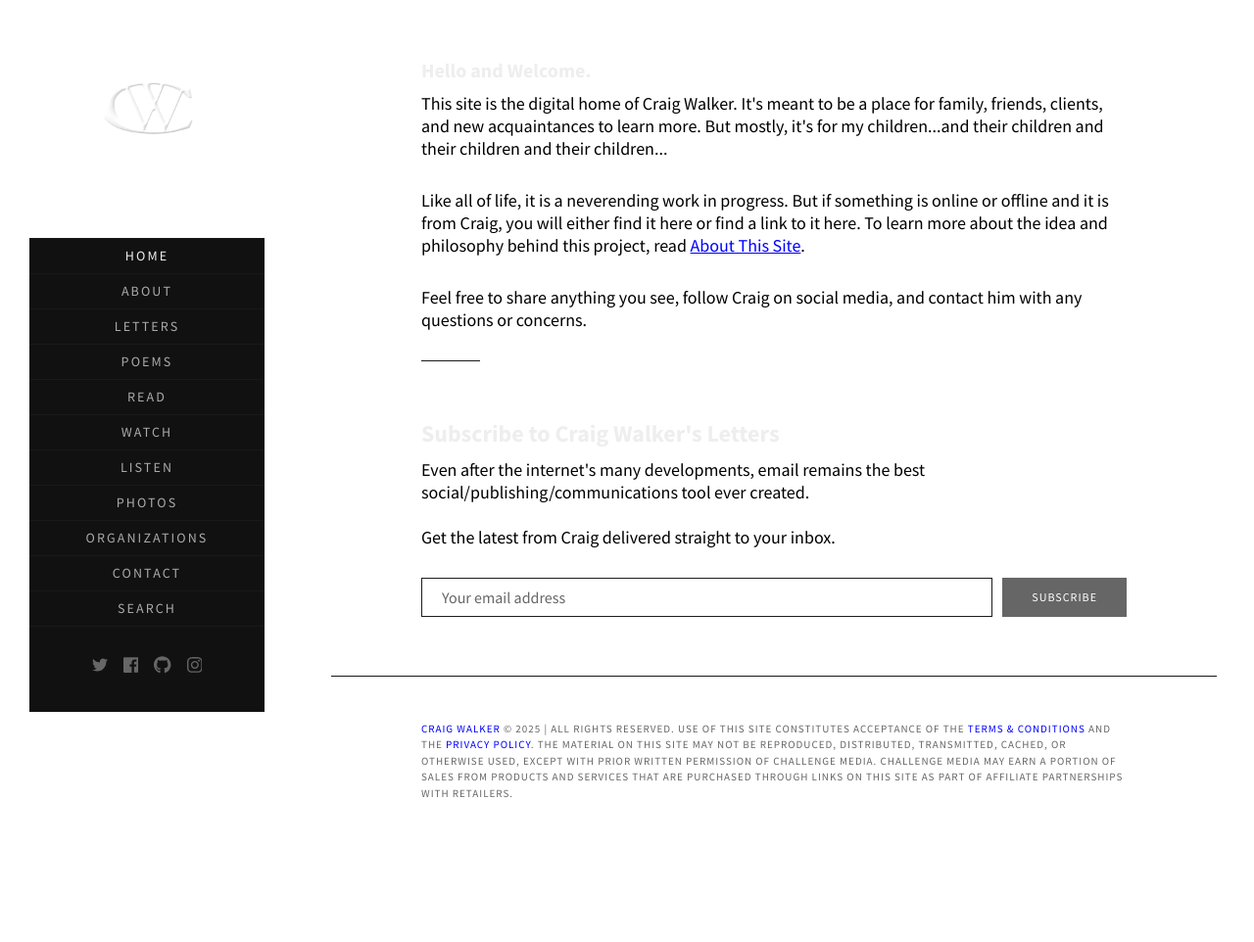
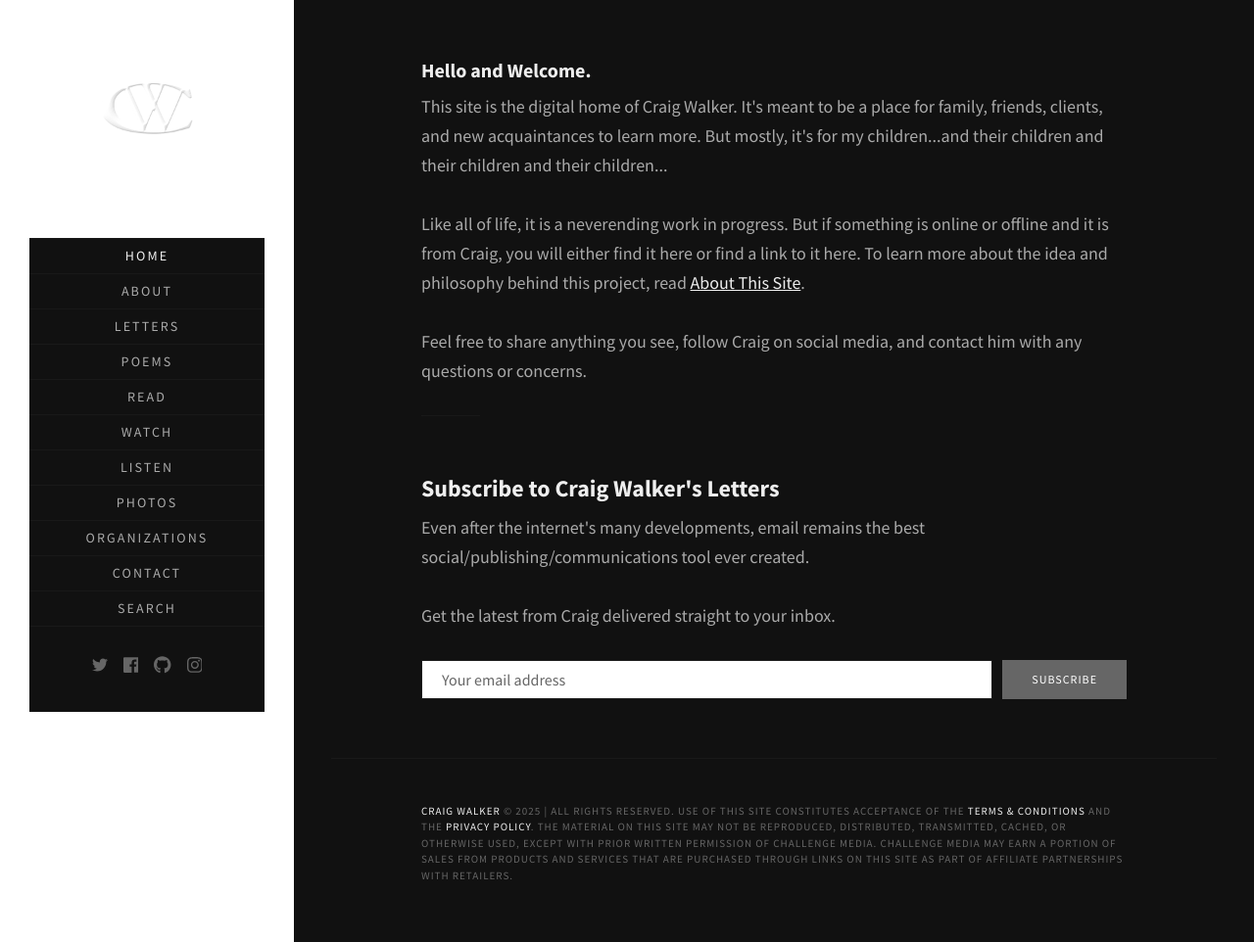
Before and after one commit to walkercraig/walkercraig, a Jekyll site: the page built from index.html, in a window 1280 px wide and 962 px high. Shown: the whole window at 98% size. Built offline with Jekyll 4.4.1, drawn with Linux system fonts in a browser that asks for light colours; some web fonts are replaced; the list of posts is cut into pages by our own code.

Commit message:
Update _general.scss

```diff
--- a/_sass/_general.scss
+++ b/_sass/_general.scss
@@ -10,12 +10,16 @@
 }
 
 body {
-  background-color: var(--background-color);
-  color: var(--text-color);
+  background: #111;
+  color: #aaa;
+  line-height: 1.66667;
 }
 
 a {
-  color: var(--link-color);
+  color: $gray-lighter;
+  text-decoration: underline;
+  -webkit-transition: background .3s ease, color .3s ease;
+  transition: background .3s ease, color .3s ease;
 }
 
 a:hover {
```
